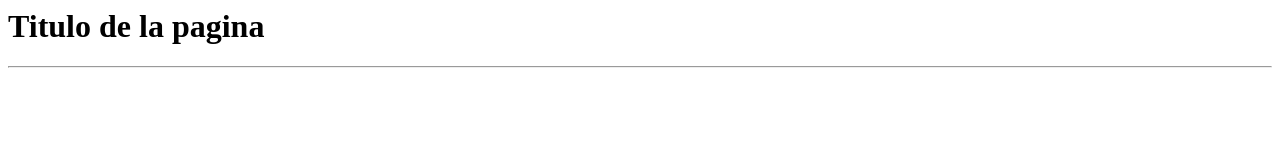
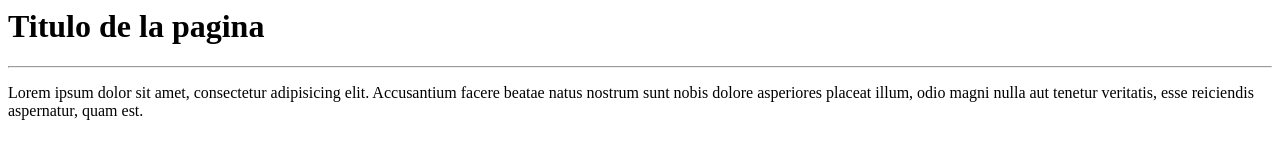
Before and after one commit to diegodfp/repositorio-prueba, a plain HTML site: page index.html in a window 1280 px wide. Drawn offline with Linux system fonts and the light colour scheme.

Commit message:
agregado parrafo

```diff
--- a/index.html
+++ b/index.html
@@ -5,5 +5,6 @@
 	<body>
 		<h1> Titulo de la pagina</h1>
 		<hr>
+		<p> Lorem ipsum dolor sit amet, consectetur adipisicing elit. Accusantium facere beatae natus nostrum sunt nobis dolore asperiores placeat illum, odio magni nulla aut tenetur veritatis, esse reiciendis aspernatur, quam est.</p>
 	</body>
 </html>
```
